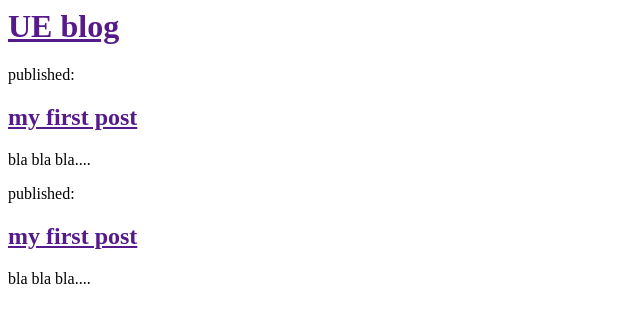
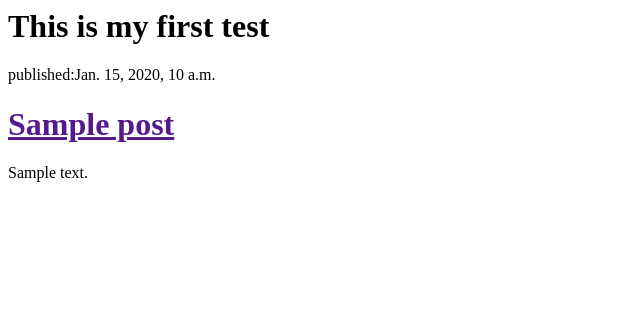
Before and after one commit to yiyiyeye2/my-first-blog, a Django app: template blog/templates/blog/post_list.html in a window 1280 px wide. Shown: the top 323 px of the page, without its empty margins (0-640 px from the left). Run offline with Django 3.2, Linux system fonts and the light colour scheme; the template is opened without the code that fills it: values that come from a table or form of the project are taken from there, others are empty; tables that the repository leaves empty hold one stand-in row (values such as "Sample post"); parts of the project's set-up code (start-up, migrations or seed data) failed here and were passed over.

Commit message:
Modefied templates to display posts from database

```diff
--- a/blog/models.py
+++ b/blog/models.py
@@ -15,5 +15,6 @@ class Post(models.Model):
 		self.save()
 		# To save an object back to the database
 
-	def _str_(self):
+	def __str__(self):
 		return self.title
+		# Double-check that you use two underscore characters (_) on each side of str. This convention is used frequently in Python and sometimes we also call them "dunder" (short for "double-underscore").
--- a/blog/templates/blog/post_list.html
+++ b/blog/templates/blog/post_list.html
@@ -5,19 +5,14 @@
 </head>
 
 <body>
-    <div>
-        <h1><a href="">UE blog</a></h1>
-    </div>
-    <div>
-        <p>published:</p>
-        <h2><a href="">my first post</a></h2>
-        <p>bla bla bla....</p>
-    </div>
-    <div>
-        <p>published:</p>
-        <h2><a href="">my first post</a></h2>
-        <p>bla bla bla....</p>
-    </div>
+<div><h1>This is my first test</h1></div>
+{%for post in posts%}
+	<div>
+		<p>published:{{post.published_date}}</p>
+		<h1><a href="">{{post.title}}</a></h1>
+		<p>{{post.text|linebreaksbr}}</p>
+	</div>
+{%endfor%}
 </body>
 
 </html>
--- a/blog/views.py
+++ b/blog/views.py
@@ -1,4 +1,7 @@
 from django.shortcuts import render
+from django.utils import timezone
+from .models import Post
 
 def post_list(request):
-	return render(request, 'blog/post_list.html', {})
+	posts = Post.objects.filter(published_date__lte=timezone.now()).order_by('created_date')
+	return render(request, 'blog/post_list.html', {'posts':posts})
```
